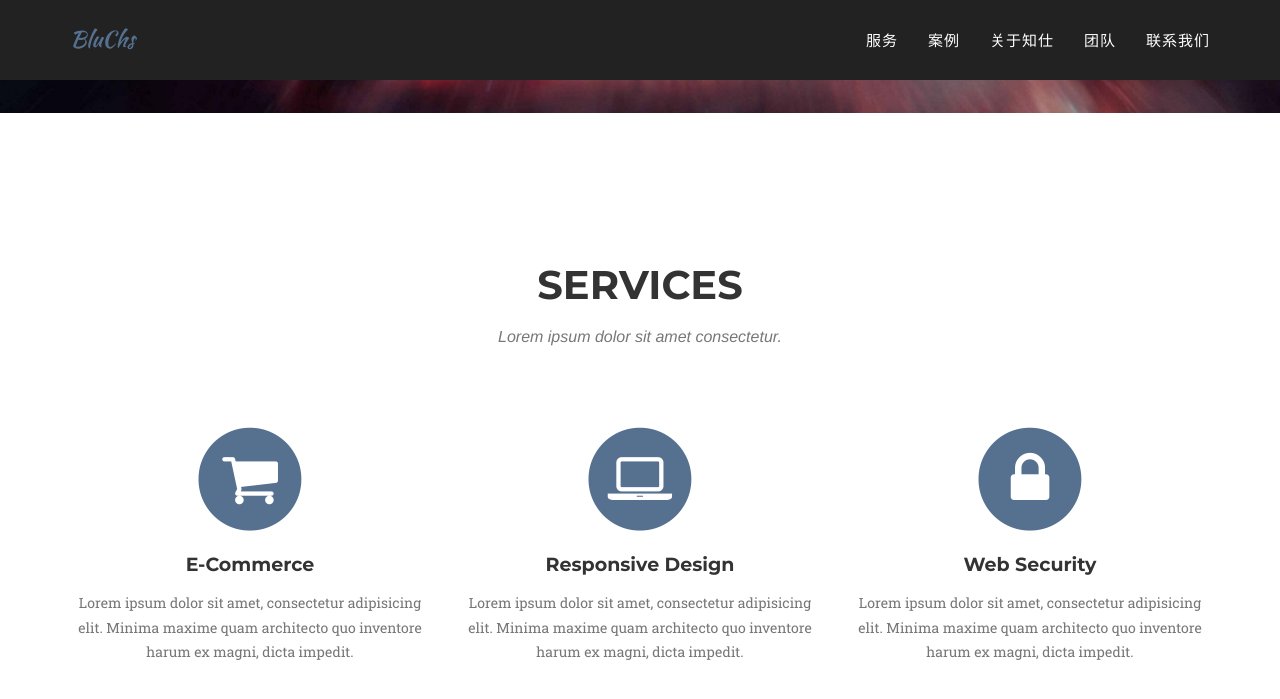
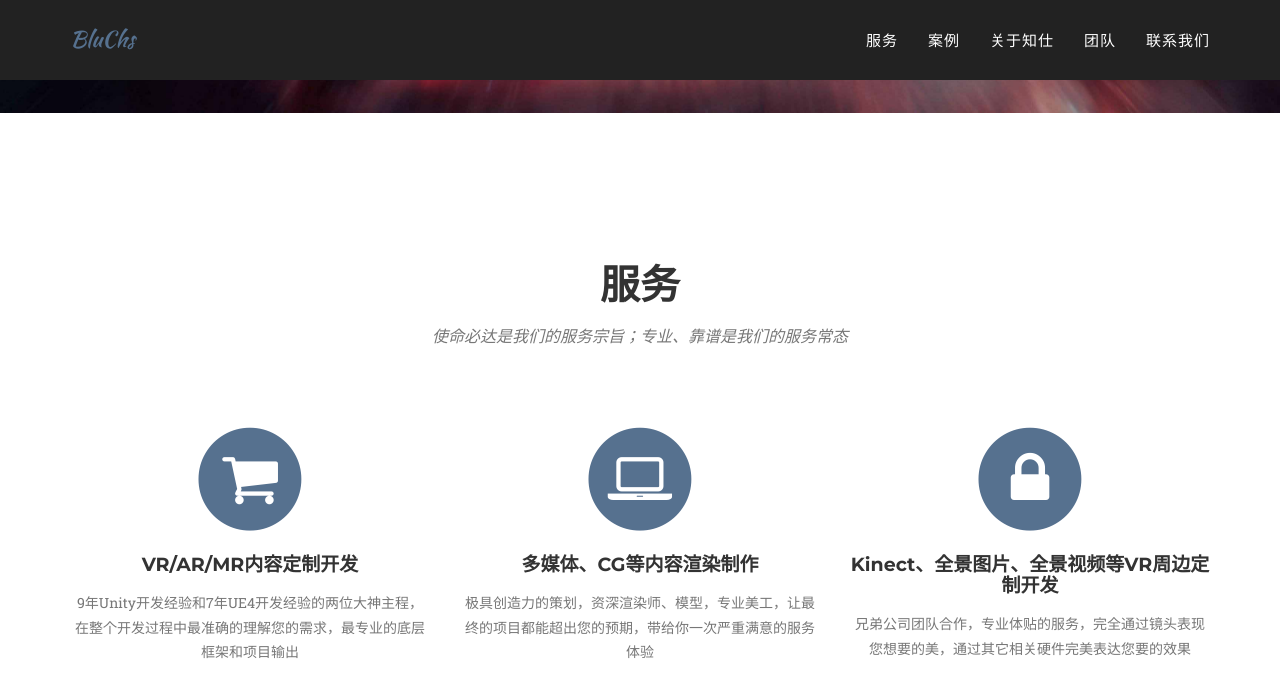
Before and after one commit to hahabafeite/hahabafeite.github.io, a Jekyll site: the page built from index.html, in a window 1280 px wide and 900 px high, scrolled down 645 px. Shown: the top 699 px of the window. Built offline with Jekyll 4.4.1, drawn with Linux system fonts in a browser that asks for light colours; some web fonts are replaced.

Commit message:
Update services.html

```diff
--- a/_includes/services.html
+++ b/_includes/services.html
@@ -3,8 +3,8 @@
         <div class="container">
             <div class="row">
                 <div class="col-lg-12 text-center">
-                    <h2 class="section-heading">Services</h2>
-                    <h3 class="section-subheading text-muted">Lorem ipsum dolor sit amet consectetur.</h3>
+                    <h2 class="section-heading">服务</h2>
+                    <h3 class="section-subheading text-muted">使命必达是我们的服务宗旨；专业、靠谱是我们的服务常态</h3>
                 </div>
             </div>
             <div class="row text-center">
@@ -13,24 +13,24 @@
                         <i class="fa fa-circle fa-stack-2x text-primary"></i>
                         <i class="fa fa-shopping-cart fa-stack-1x fa-inverse"></i>
                     </span>
-                    <h4 class="service-heading">E-Commerce</h4>
-                    <p class="text-muted">Lorem ipsum dolor sit amet, consectetur adipisicing elit. Minima maxime quam architecto quo inventore harum ex magni, dicta impedit.</p>
+                    <h4 class="service-heading">VR/AR/MR内容定制开发</h4>
+                    <p class="text-muted">9年Unity开发经验和7年UE4开发经验的两位大神主程，在整个开发过程中最准确的理解您的需求，最专业的底层框架和项目输出</p>
                 </div>
                 <div class="col-md-4">
                     <span class="fa-stack fa-4x">
                         <i class="fa fa-circle fa-stack-2x text-primary"></i>
                         <i class="fa fa-laptop fa-stack-1x fa-inverse"></i>
                     </span>
-                    <h4 class="service-heading">Responsive Design</h4>
-                    <p class="text-muted">Lorem ipsum dolor sit amet, consectetur adipisicing elit. Minima maxime quam architecto quo inventore harum ex magni, dicta impedit.</p>
+                    <h4 class="service-heading">多媒体、CG等内容渲染制作</h4>
+                    <p class="text-muted">极具创造力的策划，资深渲染师、模型，专业美工，让最终的项目都能超出您的预期，带给你一次严重满意的服务体验</p>
                 </div>
                 <div class="col-md-4">
                     <span class="fa-stack fa-4x">
                         <i class="fa fa-circle fa-stack-2x text-primary"></i>
                         <i class="fa fa-lock fa-stack-1x fa-inverse"></i>
                     </span>
-                    <h4 class="service-heading">Web Security</h4>
-                    <p class="text-muted">Lorem ipsum dolor sit amet, consectetur adipisicing elit. Minima maxime quam architecto quo inventore harum ex magni, dicta impedit.</p>
+                    <h4 class="service-heading">Kinect、全景图片、全景视频等VR周边定制开发</h4>
+                    <p class="text-muted">兄弟公司团队合作，专业体贴的服务，完全通过镜头表现您想要的美，通过其它相关硬件完美表达您要的效果</p>
                 </div>
             </div>
         </div>
```
